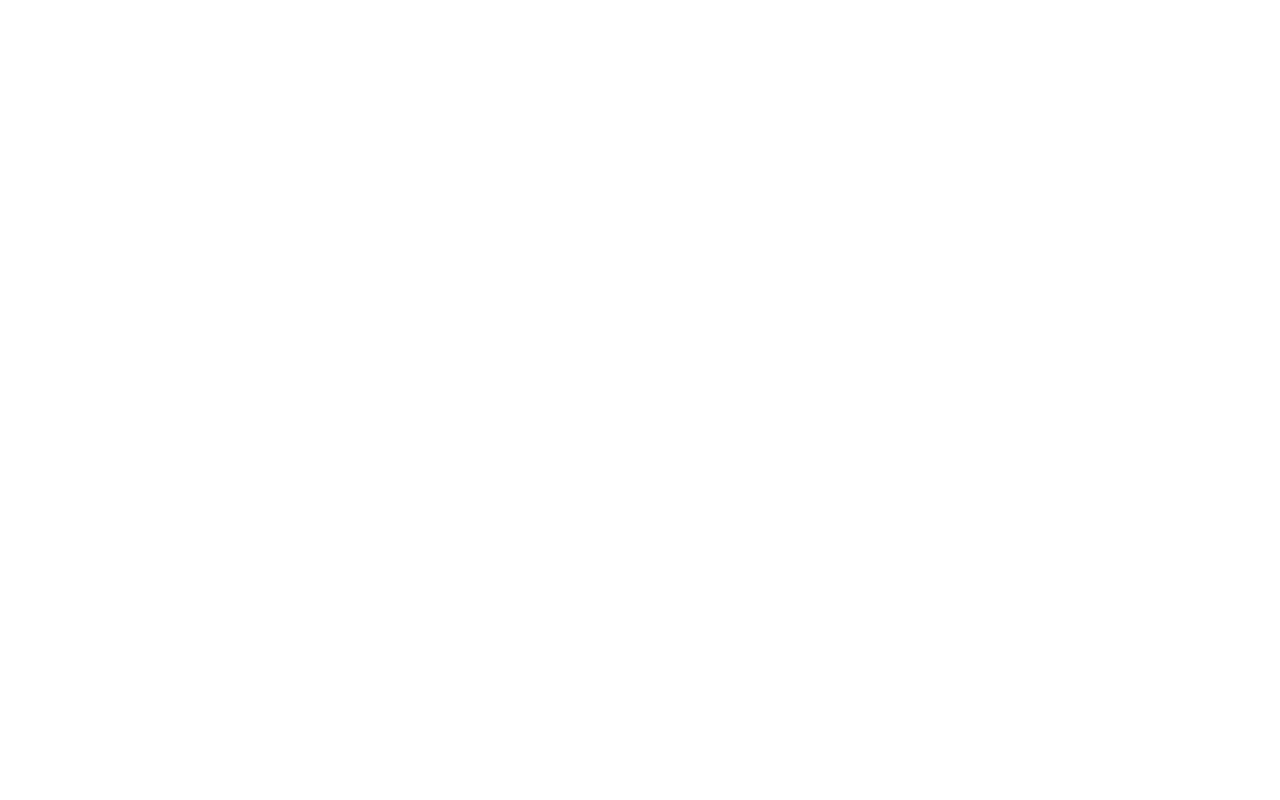
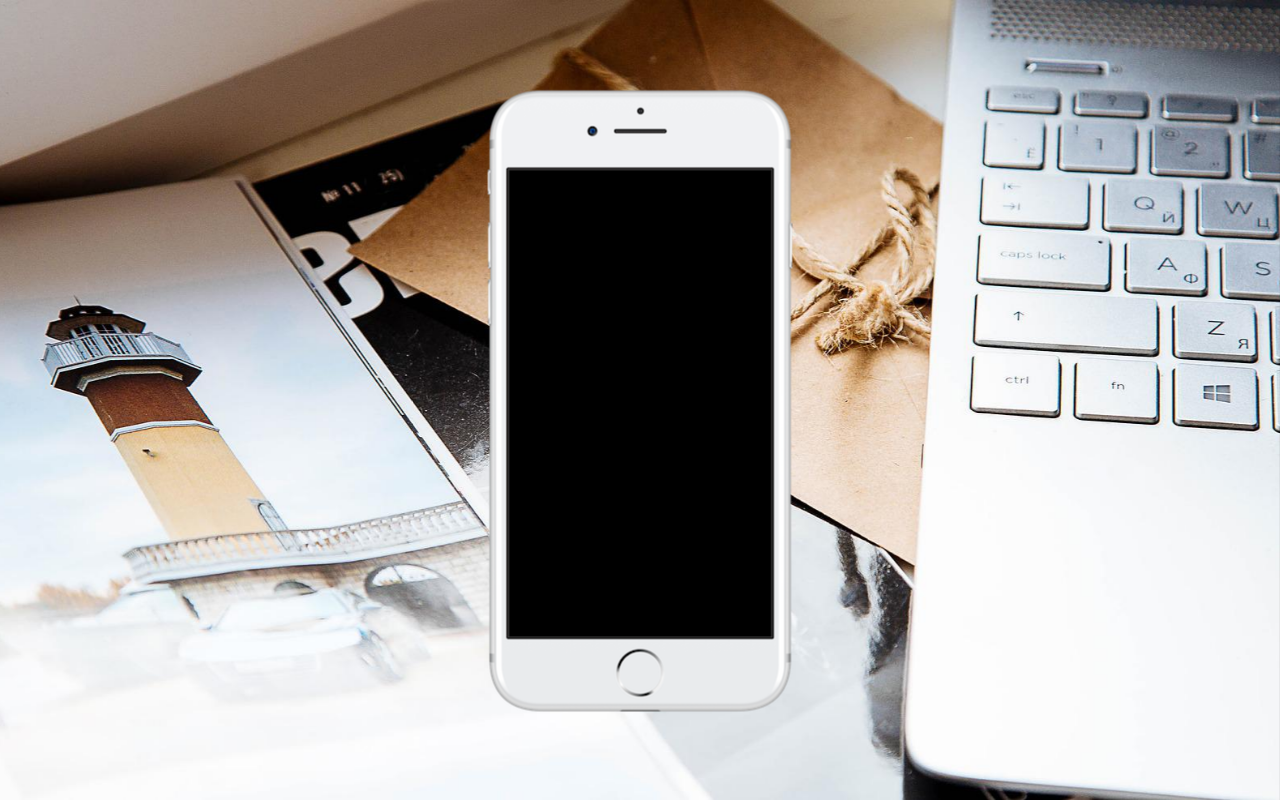
Before and after one commit to IgorFirmino/projeto-social, a plain HTML site: page pacote-d013/index.html in a window 1280 px wide. Drawn offline with Linux system fonts and the light colour scheme.

Commit message:
06/07  16:05
Criando página principal

```diff
--- /dev/null
+++ b/pacote-d013/estilos/style.css
@@ -0,0 +1,35 @@
+@charset "UTF-8";
+
+*{
+    margin: 0px;
+    padding: 0px;
+    font-family:arial,Arial, Helvetica, sans-serif;
+}
+
+html, body{
+    height: 100vh;
+    width: 100vw;
+    background-color: black;
+}
+body{
+    background: url('../imagens/background-g175d07991_1920.jpg')
+    no-repeat top center;
+    background-size: cover;
+    background-attachment: fixed;
+}
+
+main{
+    position: relative;
+    height: 100vh;
+}
+
+section#telefone{
+    position: absolute;
+    top: 50%;
+    left: 50%;
+    transform: translate(-50%, -50%);
+    height: 625px;
+    width: 311px;
+    background: url(../imagens/frame-iphone.png) no-repeat;
+
+}
--- a/pacote-d013/index.html
+++ b/pacote-d013/index.html
@@ -4,9 +4,18 @@
     <meta charset="UTF-8">
     <meta http-equiv="X-UA-Compatible" content="IE=edge">
     <meta name="viewport" content="width=device-width, initial-scale=1.0">
+    <link rel="shortcut icon" href="imagens/icone.png" type="image/x-icon">
+    <link rel="stylesheet" href="estilos/style.css">
     <title>Projeto Redes Sociais</title>
 </head>
 <body>
+    <main>
+        <section id="telefone">
 
+        </section>
+        <section id="redes-sociais">
+
+        </section>
+    </main>
 </body>
 </html>
```
Also changed, not shown: pacote-d013/imagens/background-g175d07991_1920.jpg (added), 1 other file.
